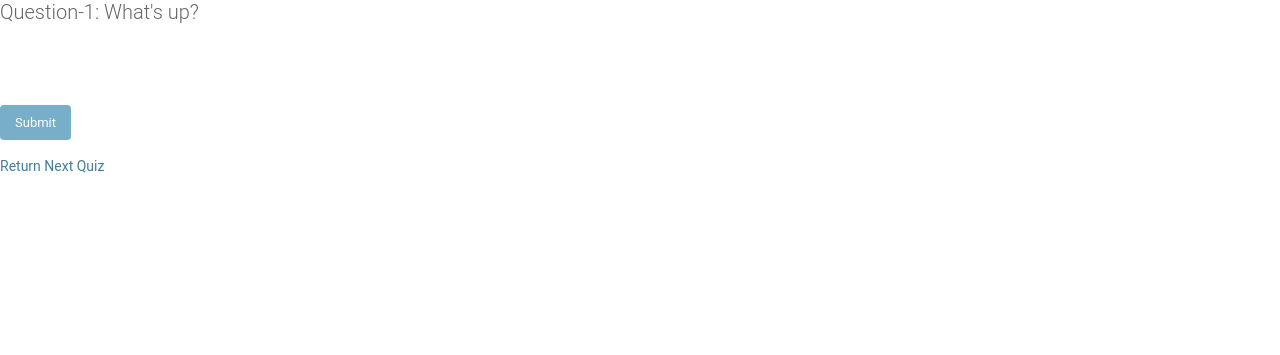
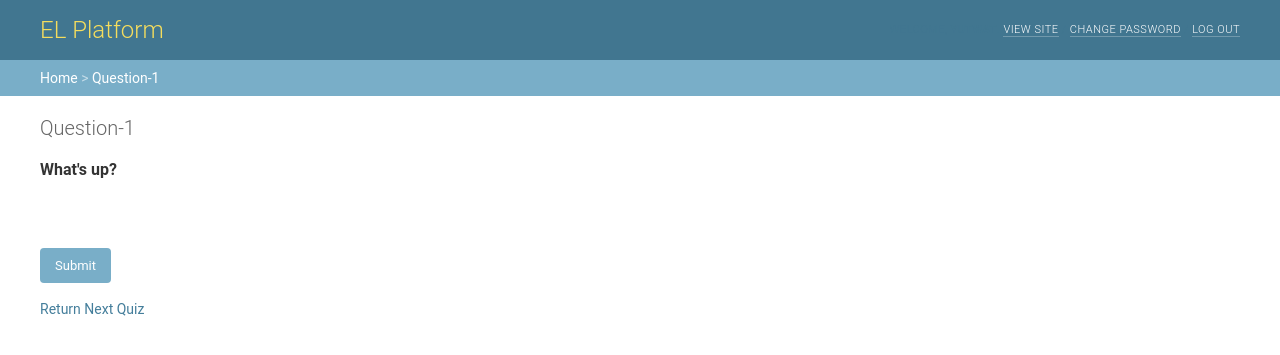
Before and after one commit to yutwat/django-polls, a Django app: page /polls/1/ in a window 1280 px wide. Shown: the top 355 px of the page. Run offline with Django 3.2, Linux system fonts and the light colour scheme; data comes from the database, SQL or seed files in the repository; both versions use the stored data as it was after the commit; some libraries are stand-ins or nearby versions; some web fonts are replaced.

Commit message:
header was added on pollsl/detail page

```diff
--- a/mysite/polls/templates/polls/detail.html
+++ b/mysite/polls/templates/polls/detail.html
@@ -5,9 +5,54 @@
     <link rel="stylesheet" href="https://maxcdn.bootstrapcdn.com/bootstrap/3.3.7/css/bootstrap.min.css">
     <-->
 
-<h1>Question-{{question.id}}: {{ question.question_text }}</h1>
+<!------------- HEADER --------------->
+<!-- >
+Auther: Yutaro Watanabe
+Changing Log
+- First issued on Aug 27 2018
+- List view was added on Sep 4 2018
+<------------------------------------->
+
+
+<!--stylesheet load-->
+{% load static %}
+    <link rel="stylesheet" type="text/css" href="{% static 'polls/base.css' %}" />
+
+<!-- Latest compiled and minified CSS >
+    <link rel="stylesheet" href="https://maxcdn.bootstrapcdn.com/bootstrap/3.3.7/css/bootstrap.min.css">
+<-->
+
+<!-- Header -->
+<div id="header">
+    <div id="branding">
+        <h1 id="site-name"><a href="/polls/">EL Platform</a></h1>
+    </div>
+    <div id="user-tools">
+        Welcome,
+        <strong>yutwat</strong>.
+        <a href="/">View site</a> /
+        <a href="/password_change/">Change password</a> /
+        <a href="/logout/">Log out</a>
+    </div>
+</div>
+<!-- END Header -->
+
+<div class="breadcrumbs">
+    <a href="/polls/">Home</a>
+    >
+    <a href="{% url 'polls:detail' question.id %}">Question-{{ question.id }}</a>
+</div>
+
+<!-- Content -->
 
 <body>
+<div id="content", class="flex">
+
+<h1>Question-{{question.id}}</h1>
+
+<h2>{{ question.question_text }}</h2>
+
+
 	<br>
 	<p>{{ question.description|linebreaksbr }}</p><br>
 
@@ -38,6 +83,8 @@
 	{% endif %}
 
 	<a href="{% url 'polls:index' %}">Return</a>
-	<a href="{% url 'polls:detail'  question.id %}">Next Quiz</a>
+	<a href="{% url 'polls:detail'  question.id %}" align="right">Next Quiz</a>
+
+</div>
 
 </body>
```
Also changed, not shown: mysite/polls/templates/polls/index.html (+4 -15 lines), mysite/db.sqlite3.
